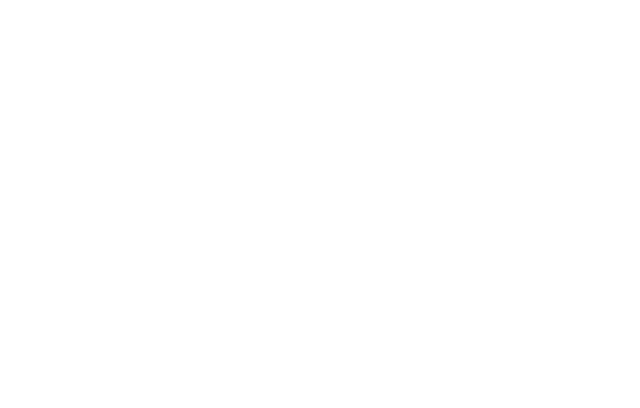
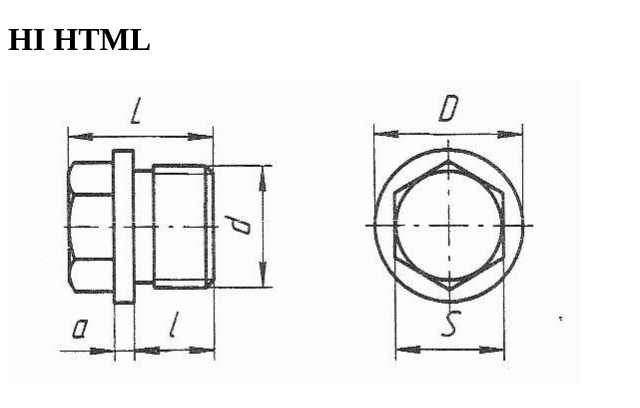
Before and after one commit to AndriiKvyk/my, a plain HTML site: page index.html in a window 1280 px wide. Shown: the whole page, without its empty margins (0-640 px from the left). Drawn offline with Linux system fonts and the light colour scheme.

Commit message:
Add title and image

```diff
--- a/index.html
+++ b/index.html
@@ -8,6 +8,7 @@
     <link rel="shortcut icon" href="https://placekitten.com/96/139" type="image/x-icon">
 </head>
 <body>
-    <script src="https://unpkg.com/html-data-include@3.3.3/html-data-include.js"></script>
+    <h1>HI HTML</h1>
+    <img src="img/2023-06-14.png" alt="bolt">
 </body>
 </html>
```
Also changed, not shown: img/2023-06-14.png (added).
